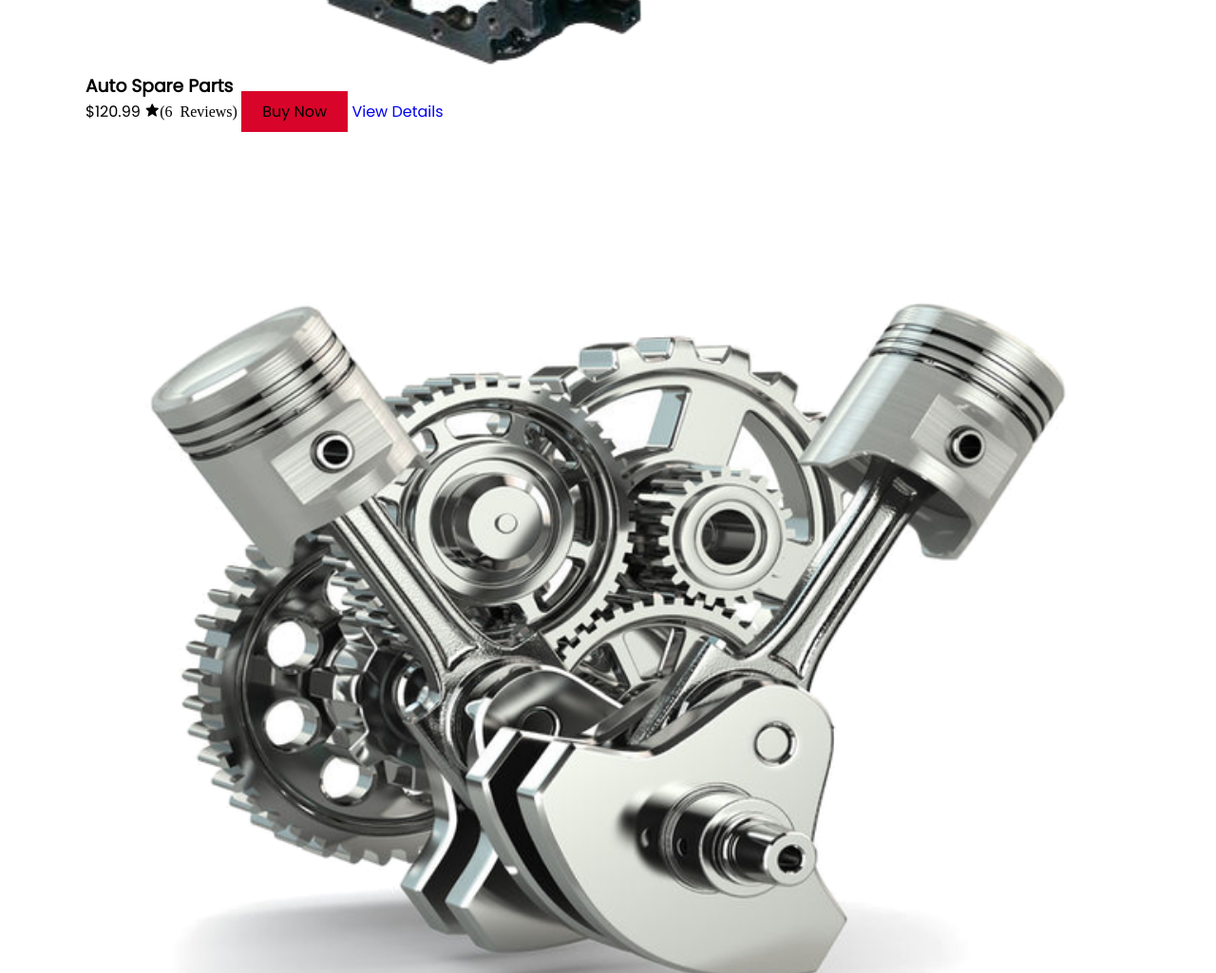
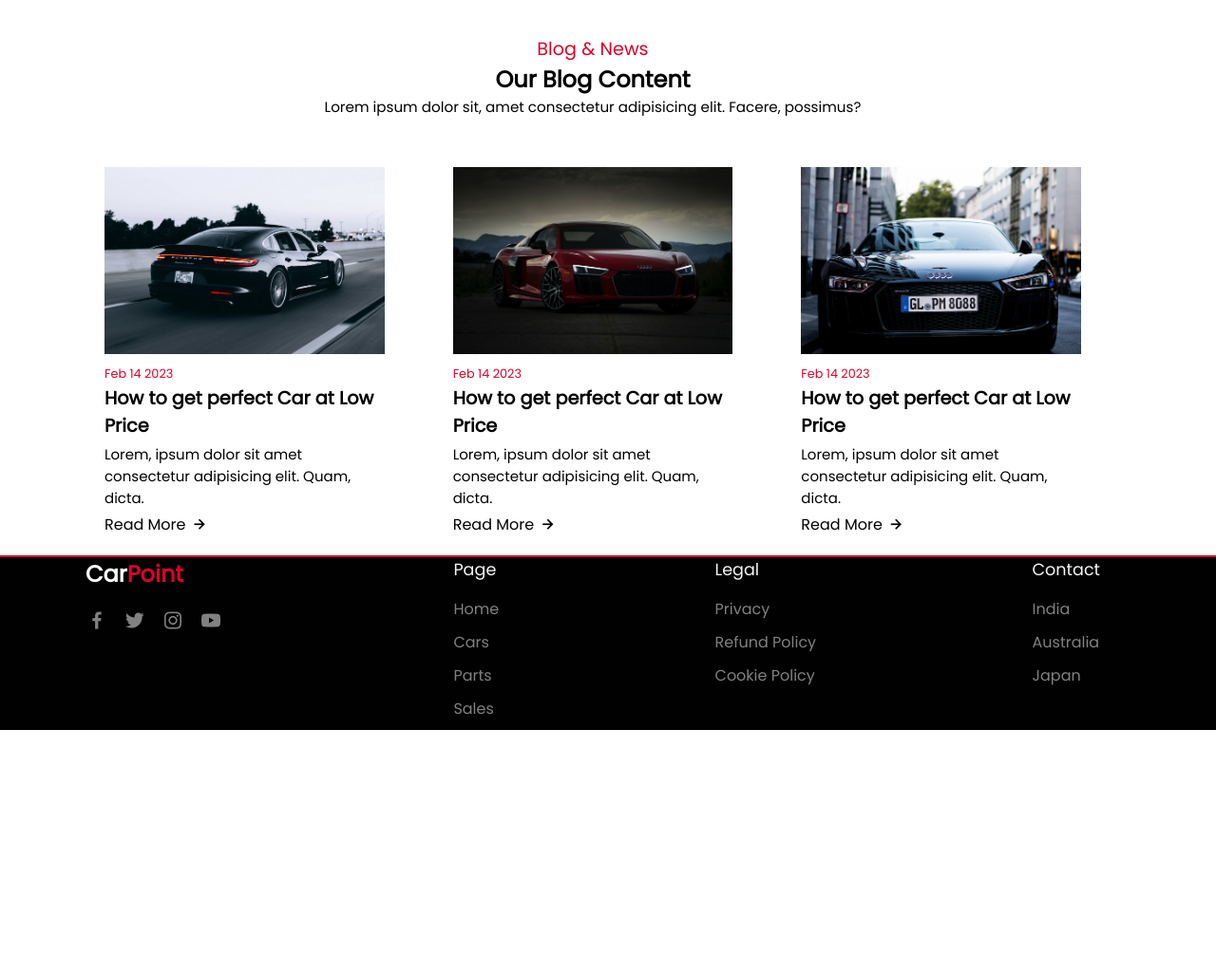
Before and after one commit to y-aditya2480/car-sale, a plain HTML site: page index.html in a window 1280 px wide. Shown: the part 2942-3967 px from the top of the page at 95% size. After the commit the page ends 3711 px from the top, so only its background shows below. Drawn offline with nearby package versions, Linux system fonts and the light colour scheme.

Commit message:
Some changes in index and css file

```diff
--- a/index.html
+++ b/index.html
@@ -23,7 +23,7 @@
             <!-- nav list -->
             <ul class="navbar">
                 <li><a href="#home" class="active">Home</a></li>
-                <li><a href="#ride">Ride</a></li>
+                <li><a href="#cars">Ride</a></li>
                 <li><a href="#about">About</a></li>
                 <li><a href="#parts">Parts</a></li>
                 <li><a href="#blog">Our Blog</a></li>
@@ -173,6 +173,79 @@
             </div>
         </div>
     </section>
+
+    <!-- Blog Section -->
+    <section class="blog" id="blog">
+        <div class="heading">
+            <span>Blog & News</span>
+            <h2>Our Blog Content</h2>
+            <p>Lorem ipsum dolor sit, amet consectetur adipisicing elit. Facere, possimus?</p>
+        </div>
+
+        <!-- Blog Container -->
+        <div class="blog-container container">
+            <!-- Box 1 -->
+            <div class="box">
+                <img src="img/car1.jpg" alt="">
+                <span>Feb 14 2023</span>
+                <h3>How to get perfect Car at Low Price</h3>
+                <p>Lorem, ipsum dolor sit amet consectetur adipisicing elit. Quam, dicta.</p>
+                <a href="#" class="blog-btn">Read More<i class='bx bx-right-arrow-alt'></i></a>
+            </div>
+            <!-- Box 2 -->
+            <div class="box">
+                <img src="img/car2.jpg" alt="">
+                <span>Feb 14 2023</span>
+                <h3>How to get perfect Car at Low Price</h3>
+                <p>Lorem, ipsum dolor sit amet consectetur adipisicing elit. Quam, dicta.</p>
+                <a href="#" class="blog-btn">Read More<i class='bx bx-right-arrow-alt'></i></a>
+            </div>
+            <!-- Box 3 -->
+            <div class="box">
+                <img src="img/car3.jpg" alt="">
+                <span>Feb 14 2023</span>
+                <h3>How to get perfect Car at Low Price</h3>
+                <p>Lorem, ipsum dolor sit amet consectetur adipisicing elit. Quam, dicta.</p>
+                <a href="#" class="blog-btn">Read More<i class='bx bx-right-arrow-alt'></i></a>
+            </div>
+        </div>
+    </section>
+
+    <!-- Footer  -->
+    <section class="footer">
+        <div class="footer-container container">
+            <div class="footer-box">
+                <a href="#" class="logo">Car<span>Point</span></a>
+                <div class="social">
+                    <a href="#"><i class='bx bxl-facebook'></i></a>
+                    <a href="#"><i class='bx bxl-twitter'></i></a>
+                    <a href="#"><i class='bx bxl-instagram'></i></a>
+                    <a href="#"><i class='bx bxl-youtube'></i></a>
+                </div>
+            </div>
+            <div class="footer-box">
+                <h3>Page</h3>
+                <a href="#">Home</a>
+                <a href="#">Cars</a>
+                <a href="#">Parts</a>
+                <a href="#">Sales</a>
+            </div>
+            <div class="footer-box">
+                <h3>Legal</h3>
+                <a href="#">Privacy</a>
+                <a href="#">Refund Policy</a>
+                <a href="#">Cookie Policy</a>
+            </div>
+            <div class="footer-box">
+                <h3>Contact</h3>
+                <p>India</p>
+                <p>Australia</p>
+                <p>Japan</p>
+            </div>
+        </div>
+    </section>
+
+
     <!-- JS script -->
     <script src="main.js"></script>
 </body>
--- a/main.js
+++ b/main.js
@@ -3,3 +3,9 @@ let search = document.querySelector('.search-box');
 document.querySelector('#search-icon').onclick = () => {
     search.classList.toggle('active');
 }
+
+let header = document.querySelector('header');
+
+window.addEventListener('scroll', () => {
+    header.classList.toggle('shadow', window.scrollY > 0);
+})
--- a/style.css
+++ b/style.css
@@ -246,3 +246,163 @@ header{
     font-size: 0.948rem;
     margin: 0.5rem 0 1.4rem;
 }
+
+.parts-container{
+    display: flex;
+    flex-wrap: wrap;
+    gap: 2rem;
+    margin-top: 2rem;
+}
+
+.parts-container .box{
+    flex : 1 1 17rem;
+    position: relative;
+    padding: 20px;
+    display: flex;
+    flex-direction: column;
+    background: #f6f6f6;
+    border-radius: 0.5rem;
+}
+
+.parts-container .box img{
+    width: 100%;
+    height: 150px;
+    object-fit: contain;
+    object-position: center;
+    margin-bottom : 1rem;
+}
+
+.parts-container .box h3{
+    font-size: 1.1rem;
+    font-weight: 600;
+}
+
+.parts-container .box span{
+    font-size: 1.1rem;
+    font-weight: 600;
+    color: var(--main-color);
+}
+
+.parts-container .box .bx{
+    color: var(--main-color);
+    margin: 0.8rem 0;
+}
+
+.parts-container .box .btn {
+    max-width: 120px;
+}
+
+.parts-container .box .details{
+    display: flex;
+    align-items: center;
+    position: absolute;
+    bottom: 1.8rem;
+    right: 1rem;
+    font-size: 1rem;
+    color: var(--text-color);
+}
+
+.parts-container .box .details:hover{
+    color:var(--main-color);
+    text-decoration: underline;
+}
+
+.blog-container{
+    display: flex;
+    flex-wrap: wrap;
+    gap: 2rem;
+    margin-top: 2rem;
+}
+
+.blog-container .box{
+    flex: 1 1 13rem;
+    padding: 20px;
+}
+
+.blog-container .box:hover{
+    background: #f6f6f6;
+}
+
+.blog-container .box span{
+    font-size: 0.8rem;
+    color: var(--main-color);
+}
+
+.blog-container h3{
+    font-size: 1.2rem;
+}
+
+.blog-container .box p{
+    font-size: 0.938rem;
+    margin: 4px 0;
+}
+
+.blog-container .box .blog-btn {
+    display: flex;
+    align-items: center;
+    column-gap: 4px;
+    color: var(--text-color);
+}
+
+.blog-container .box .blog-btn .bx{
+    font-size: 20px;
+}
+
+.blog-container .box .blog-btn:hover{
+    color: var(--main-color);
+    column-gap: 0.7rem;
+    transition:  0.4s;
+}
+
+.footer{
+    background: var(--text-color);
+    color: #f6f6f6;
+    border-top: 2px solid var(--main-color);
+}
+
+.footer-container{
+    display: flex;
+    justify-content: space-between;
+    gap: 1rem;
+}
+
+.footer-container .logo{
+    color: var(--bg-color);
+    margin-bottom: 1rem;
+}
+
+.footer-container .footer-box{
+    display: flex;
+    flex-direction: column;
+}
+
+.social{
+    display: flex;
+    align-items: center;
+}
+
+.social a:hover{
+    color: var(--main-color);
+}
+
+.footer-box h3{
+    font-size: 1.1rem;
+    font-weight: 400;
+    margin-bottom: 1rem;
+}
+
+.social a{
+    font-size: 24px;
+    color: var(--bg-color);
+    margin-right: 1rem;
+}
+
+.footer-box a,
+.footer-box p{
+    color: #818181;
+    margin-bottom: 10px;
+}
+
+.footer-box a:hover{
+    color: var(--bg-color);
+}
```
